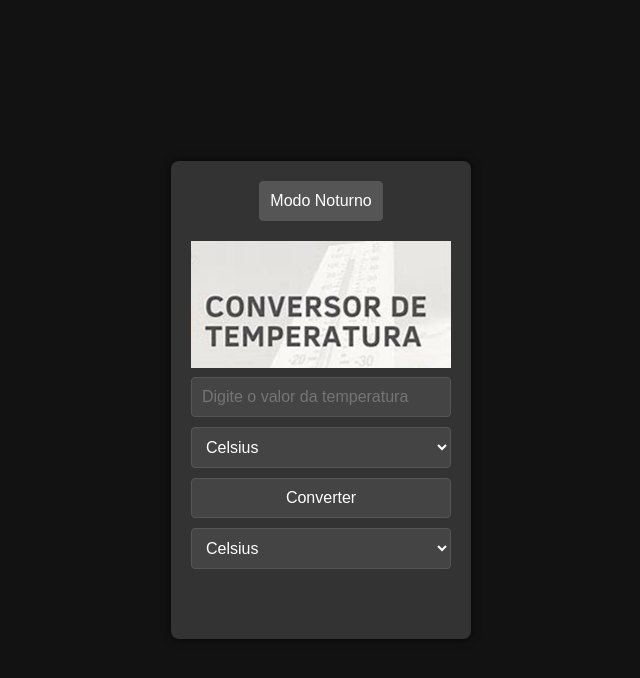
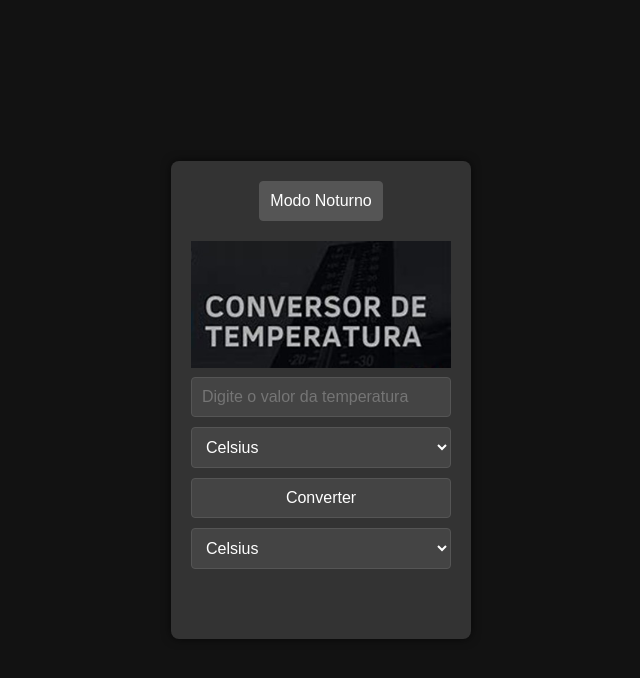
Before and after one commit to AlexandreSarraf/conversor, a plain HTML site: page index.html in a window 1280 px wide. Both pictures are taken after a click on the button "Modo Noturno". Shown: the whole page, without its empty margins (319-959 px from the left). Drawn offline with Linux system fonts and the light colour scheme.

Commit message:
Adicionada imagem de logo para o modo noturno.

```diff
--- a/index.html
+++ b/index.html
@@ -9,7 +9,7 @@
 <body>
     <div class="container">
         <button id="toggleMode" onclick="toggleMode()">Modo Noturno</button>
-        <img src="imagens/logo.jpeg" alt="Logo" class="logo">
+        <img src="imagens/logo.jpg" alt="Logo" class="logo" id="logo">
         <div class="converter">
             <input type="number" id="inputValue" placeholder="Digite o valor da temperatura">
             <select id="inputUnit">
--- a/scripts/script.js
+++ b/scripts/script.js
@@ -34,5 +34,13 @@ function convertTemperature() {
 }
 
 function toggleMode() {
-    document.body.classList.toggle('dark-mode');
+    const body = document.body;
+    body.classList.toggle('dark-mode');
+
+    const logo = document.getElementById('logo');
+    if (body.classList.contains('dark-mode')) {
+        logo.src = 'imagens/logodark.jpg';
+    } else {
+        logo.src = 'imagens/logo.jpg';
+    }
 }
```
Also changed, not shown: imagens/logo.jpg (added), imagens/logodark.jpg (added).
